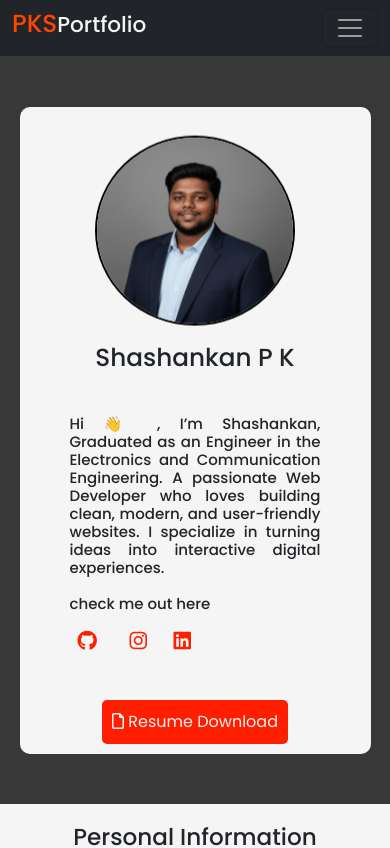
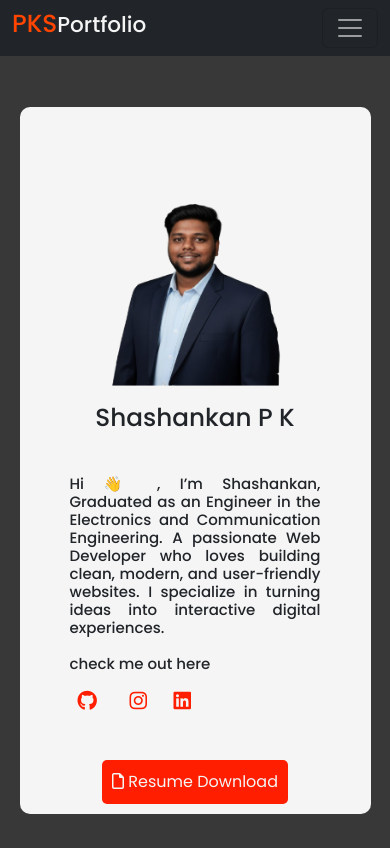
Before and after one commit to Shashankan-PKS/Shashankan-Portfolio, a React (Vite) app: page / in a window 390 px wide. Shown: the top 848 px of the page. Built offline with nearby package versions, Linux system fonts and the light colour scheme.

Commit message:
Commit with professional image

```diff
--- a/src/home/Home.css
+++ b/src/home/Home.css
@@ -26,10 +26,15 @@
     grid-template-columns: repeat(2, 1fr);
 }
 .profilepicture img{
+
+    /* Profile image rounded
     width: 280px;
     height: 250px;
     border-radius: 50%;
-    border: 2px solid black;
+    border: 2px solid black; */
+
+    width: 250px;
+    height: 325px;
     animation: float 3s ease-in-out infinite;
 }
 @keyframes float{
@@ -68,13 +73,16 @@
 }
 @media(max-width:1200px){
     .profilepicture img{
-        height: 250px;
+        height: 300px;
     }
 }
 @media(max-width:1020px){
     .profilepicture img{
+        /* Profile image rounded
         width: 250px;
-        height: 250px;
+        height: 250px; */
+        width: 250px;
+        height: 300px;
     }
 }
 @media(max-width:768px){
@@ -85,8 +93,12 @@
         grid-template-columns: repeat(1, 1fr);
     }
     .profilepicture img{
+
+        /* Profile image rounded
         width: 250px;
-        height: 225px;
+        height: 225px; */
+        width: 250px;
+        height: 300px;
     }
 }
 @media(max-width:578px){
@@ -108,8 +120,11 @@
 }
 @media(max-width:450px){
     .profilepicture img{
+        /* Profile image rounded
         width: 200px;
-        height: 190px;
+        height: 190px; */
+        width: 200px;
+        height: 250px;
     }
 
 
--- a/src/home/Home.jsx
+++ b/src/home/Home.jsx
@@ -1,5 +1,5 @@
 import './Home.css'
-import pic from '../assets/Professional_image_1.jpg'
+import pic from '../assets/Professional_image.png'
 import Shashankan_P_K_Resume from '../assets/Shashankan_Resume.pdf'
 import { motion } from 'framer-motion'
 
```
Also changed, not shown: src/assets/Professional_image.png (added).
